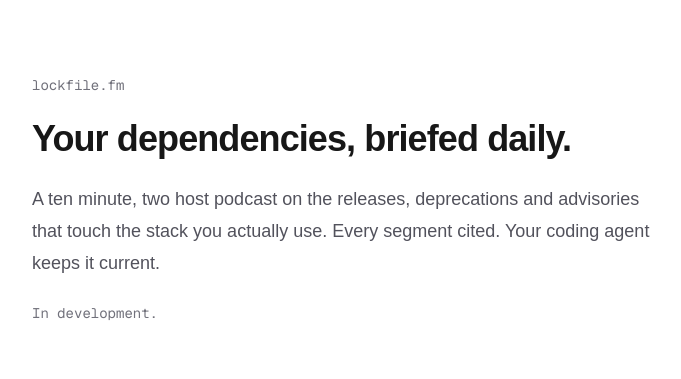
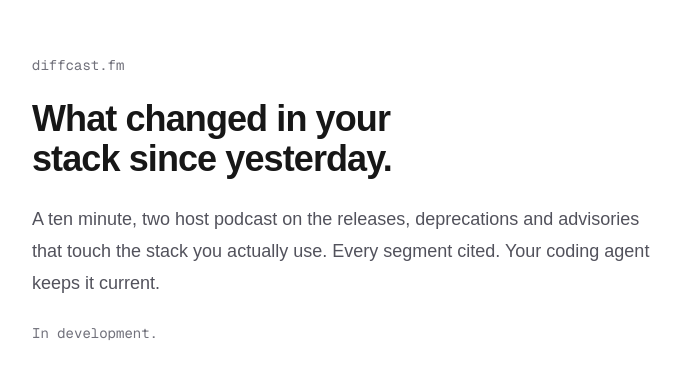
Before and after one commit to Isaac-Harper/diffcast, a Next.js app: page / in a window 1280 px wide. Shown: the part 201-580 px from the top of the page, without its empty margins (296-977 px from the left). Built offline with nearby package versions, Linux system fonts and the light colour scheme.

Commit message:
Rename to Diffcast

```diff
--- a/package.json
+++ b/package.json
@@ -1,5 +1,5 @@
 {
-	"name": "lockfile",
+	"name": "diffcast",
 	"version": "0.1.0",
 	"private": true,
 	"scripts": {
--- a/src/app/layout.tsx
+++ b/src/app/layout.tsx
@@ -13,8 +13,8 @@ const geistMono = Geist_Mono({
 })
 
 export const metadata: Metadata = {
-	title: 'Lockfile',
-	description: 'A daily podcast on the stack you actually use.',
+	title: 'Diffcast',
+	description: 'What changed in your stack, every weekday.',
 }
 
 export default function RootLayout({ children }: LayoutProps<'/'>) {
--- a/src/app/page.tsx
+++ b/src/app/page.tsx
@@ -1,9 +1,9 @@
 export default function Home() {
 	return (
 		<main className="mx-auto flex min-h-full w-full max-w-2xl flex-1 flex-col justify-center gap-6 px-6 py-24">
-			<p className="font-mono text-sm text-zinc-500">lockfile.fm</p>
+			<p className="font-mono text-sm text-zinc-500">diffcast.fm</p>
 			<h1 className="text-4xl font-semibold tracking-tight text-balance">
-				Your dependencies, briefed daily.
+				What changed in your stack since yesterday.
 			</h1>
 			<p className="text-lg leading-8 text-pretty text-zinc-600 dark:text-zinc-400">
 				A ten minute, two host podcast on the releases, deprecations and advisories that touch the
```
Also changed, not shown: 4 other files (tests, documents, lock files or other folders).
